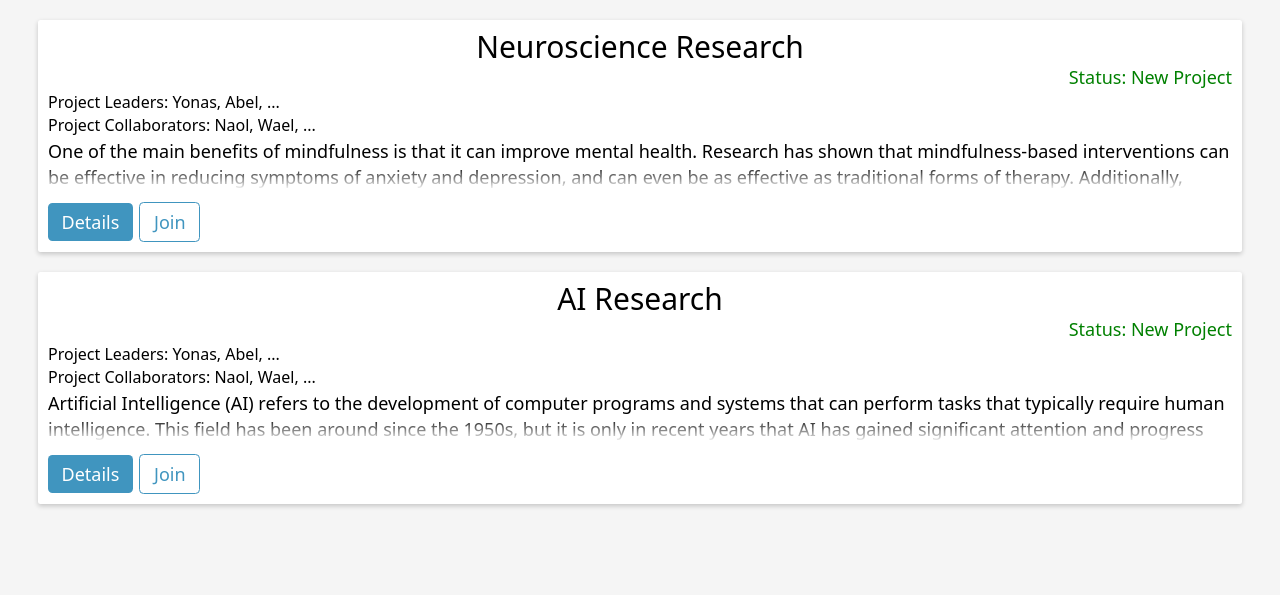
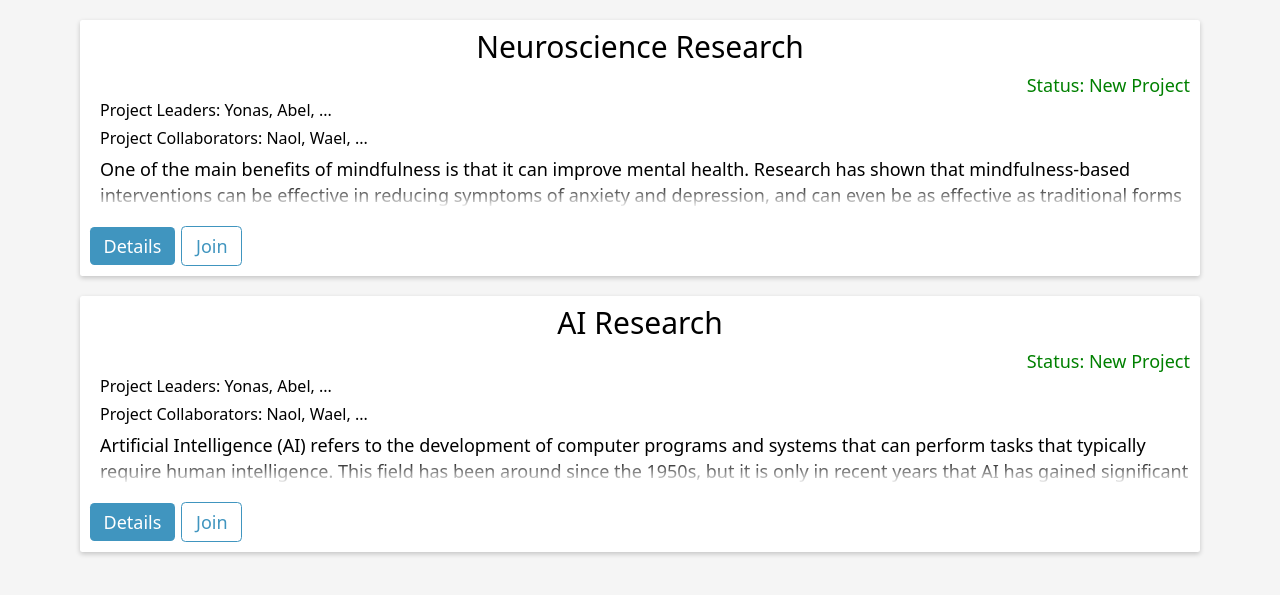
Before and after one commit to Haitham030303/AgileProject, a Flask app: page / in a window 1280 px wide. Shown: the part 50-645 px from the top of the page. Run offline with Flask 3, Linux system fonts and the light colour scheme; a user stored in the database is signed in; some libraries are stand-ins or nearby versions.

Commit message:
fixed marigin on the card

```diff
--- a/website/static/css/main.css
+++ b/website/static/css/main.css
@@ -124,18 +124,20 @@ a {
 
 /*  */
 .P-owner {
-  margin-bottom: 0.5rem;
+  margin-bottom: 1rem;
+  margin-left: 1rem;
   font-size: 1.6rem;
 }
 .Project-collaborators {
-  margin-bottom: 0.5rem;
+  margin-bottom: 1rem;
+  margin-left: 1rem;
   font-size: 1.6rem;
 }
 
 .card {
   background-color: white;
   padding: 1rem;
-  margin: 2rem 3.8rem;
+  margin: 2rem 8rem;
   border: none;
   border-radius: 0.25rem;
   box-shadow: 0 2px 5px 0 rgba(0, 0, 0, 0.2);
@@ -143,7 +145,7 @@ a {
 
 .P-Title {
   font-size: 3rem;
-  margin-bottom: 0.2rem;
+  margin-bottom: 1rem;
   text-align: center;
 }
 .status {
@@ -157,9 +159,10 @@ a {
   font-size: 1.8rem;
   max-height: calc(2 * 1em * 1.4);
   line-height: 1.4;
+  margin-left: 1rem;
   overflow: hidden;
   position: relative;
-  margin-bottom: 1.2rem;
+  margin-bottom: 1.8rem;
 }
 .Description::before {
   content: "";
```
